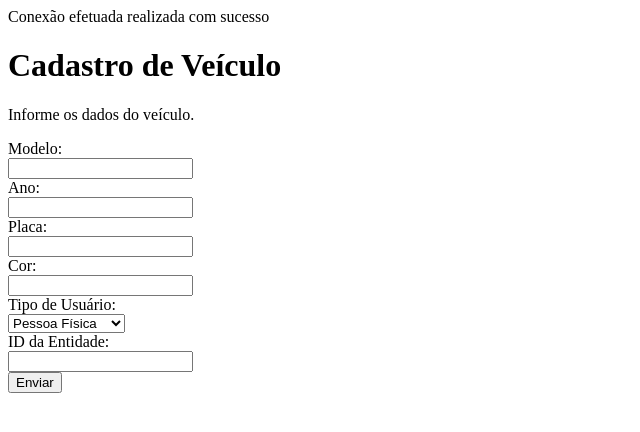
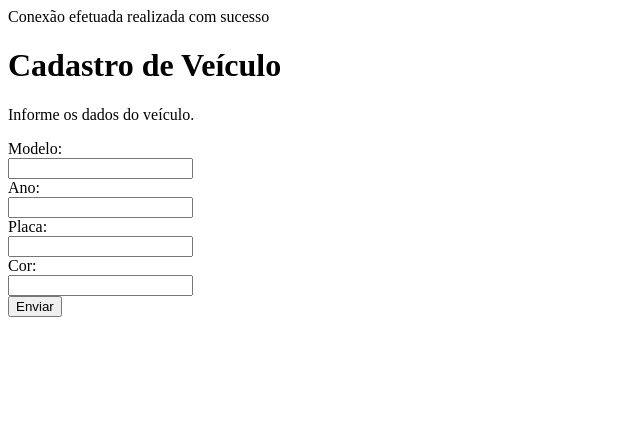
Before and after one commit to RychardSilva/App-My-mechanic-TCC, a PHP site: page /cadastroveiculo.php in a window 1280 px wide. Shown: the top 432 px of the page, without its empty margins (0-640 px from the left). Run offline with PHP 8.4, Linux system fonts and the light colour scheme; the visitor is signed in with stand-in values (Sample User, id 1).

Commit message:
alteração do codigo incluindo id usuario na tabela de cadastro de veiculo.

```diff
--- a/connect/connect.php
+++ b/connect/connect.php
@@ -3,7 +3,7 @@
     $user = 'root';
     $password = '';
     $bd = 'my_mechanic';
-    $port = 3307;
+    $port = 3306;
 
     $conn = mysqli_connect($host, $user, $password, $bd, $port);
 
--- a/login/login.php
+++ b/login/login.php
@@ -4,7 +4,7 @@ session_start();
 $login = $_POST["Usuario"];
 $entrar = $_POST["entrar"];
 $senha = md5($_POST["senha"]);
-$conn = new mysqli("localhost","root","","my_mechanic",3307);
+$conn = new mysqli("localhost","root","","my_mechanic",3306);
 if ($conn->connect_error) {
     die("Conexão falhou: " . $conn->connect_error);
 }
--- a/users/pessoaJuridica/cadastroveiculo.php
+++ b/users/pessoaJuridica/cadastroveiculo.php
@@ -12,12 +12,13 @@ if ($_SERVER["REQUEST_METHOD"] == "POST") {
     $ano = isset($_POST['ano']) ? $_POST['ano'] : null;
     $placa = isset($_POST['placa']) ? $_POST['placa'] : null;
     $cor = isset($_POST['cor']) ? $_POST['cor'] : null;
-    $tipoUsuario = isset($_POST['tipoUsuario']) ? $_POST['tipoUsuario'] : null;
-    $entidadeId = isset($_POST['entidadeId']) ? $_POST['entidadeId'] : null;
+    // $tipoUsuario = isset($_POST['tipoUsuario']) ? $_POST['tipoUsuario'] : null;
+    // $entidadeId = isset($_POST['entidadeId']) ? $_POST['entidadeId'] : null;
 
-    if ($modelo && $ano && $placa && $cor && $tipoUsuario && $entidadeId) {
-        $stmt = $conn->prepare("INSERT INTO veiculo (modelo, ano, placa, cor, tipoUsuario, entidadeId) VALUES (?, ?, ?, ?, ?, ?)");
-        $stmt->bind_param("sisssi", $modelo, $ano, $placa, $cor, $tipoUsuario, $entidadeId);
+    if ($modelo && $ano && $placa && $cor) {
+        $stmt = $conn->prepare("INSERT INTO veiculo (modelo, ano, placa, cor, id_Usuario) VALUES (?, ?, ?, ?,?)");
+        $stmt->bind_param("sissi", $modelo, $ano, $placa, $cor,$_SESSION["idUsuario"]);
+
 
         if ($stmt->execute()) {
             $stmt->close();
@@ -80,25 +81,6 @@ if ($_SERVER["REQUEST_METHOD"] == "POST") {
         </div>
 
         <div class="mb-5">
-            <label for="tipoUsuario">
-                Tipo de Usuário:
-                <br>
-                <select class="form-control mt-3" id="tipoUsuario" name="tipoUsuario">
-                    <option value="pessoaFisica">Pessoa Física</option>
-                    <option value="pessoaJuridica">Pessoa Jurídica</option>
-                </select>
-            </label>
-        </div>
-
-        <div class="mb-5">
-            <label for="entidadeId">
-                ID da Entidade:
-                <br>
-                <input class="form-control mt-3" type="number" id="entidadeId" name="entidadeId">
-            </label>
-        </div>
-
-        <div class="mb-5">
             <button type="submit">Enviar</button>
         </div>
 
```
